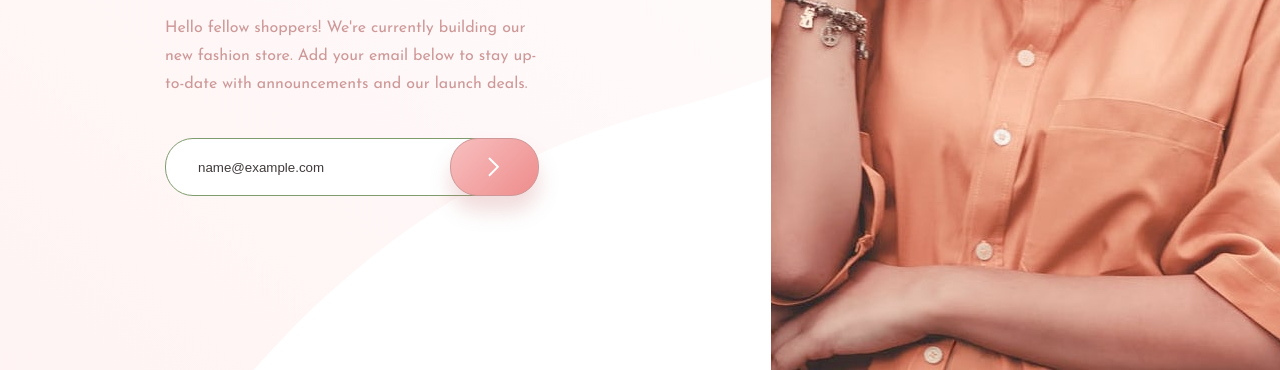
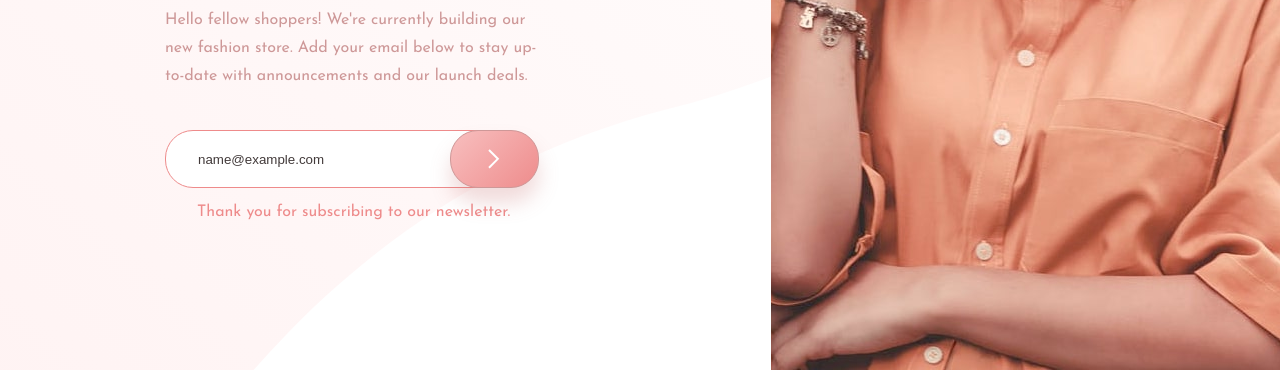
Before and after one commit to melts-frontend-mentor-challenges/base-apparel, a plain HTML site: page index.html in a window 1280 px wide. Both pictures are taken after typing "name@example.com" into the empty fields and a click on the button "submit email". Shown: the part 430-800 px from the top of the page. Drawn offline with Linux system fonts and the light colour scheme.

Commit message:
Added success message to form validation.

```diff
--- a/index.html
+++ b/index.html
@@ -26,7 +26,7 @@
 					<div class="input-control">
 						<input aria-label="Your email address" id="email" name="email" type="text" required placeholder="Email Address">
 						<button class="btn" type="submit" aria-label="submit email"></button>
-						<div class="error"></div>
+						<div class="error" id="success"></div>
 					</div>
 			 	</form>
 			 </div>
--- a/styles.css
+++ b/styles.css
@@ -78,7 +78,11 @@ input::placeholder {
 }
 
 .input-control.success input {
-	border-color: rgb(127, 156, 109);
+	border-color: #EE8B8B;
+}
+
+.input-control #success {
+	color: #EE8B8B;
 }
 
 .input-control.error input {
--- a/validate.js
+++ b/validate.js
@@ -34,5 +34,7 @@ const validateEmail = () => {
         setError(email, 'Please provide a valid email');
     } else {
         setSuccess(email);
+        let successDisplay = document.getElementById("success");
+        successDisplay.textContent += "Thank you for subscribing to our newsletter.";
     }
 }
```
